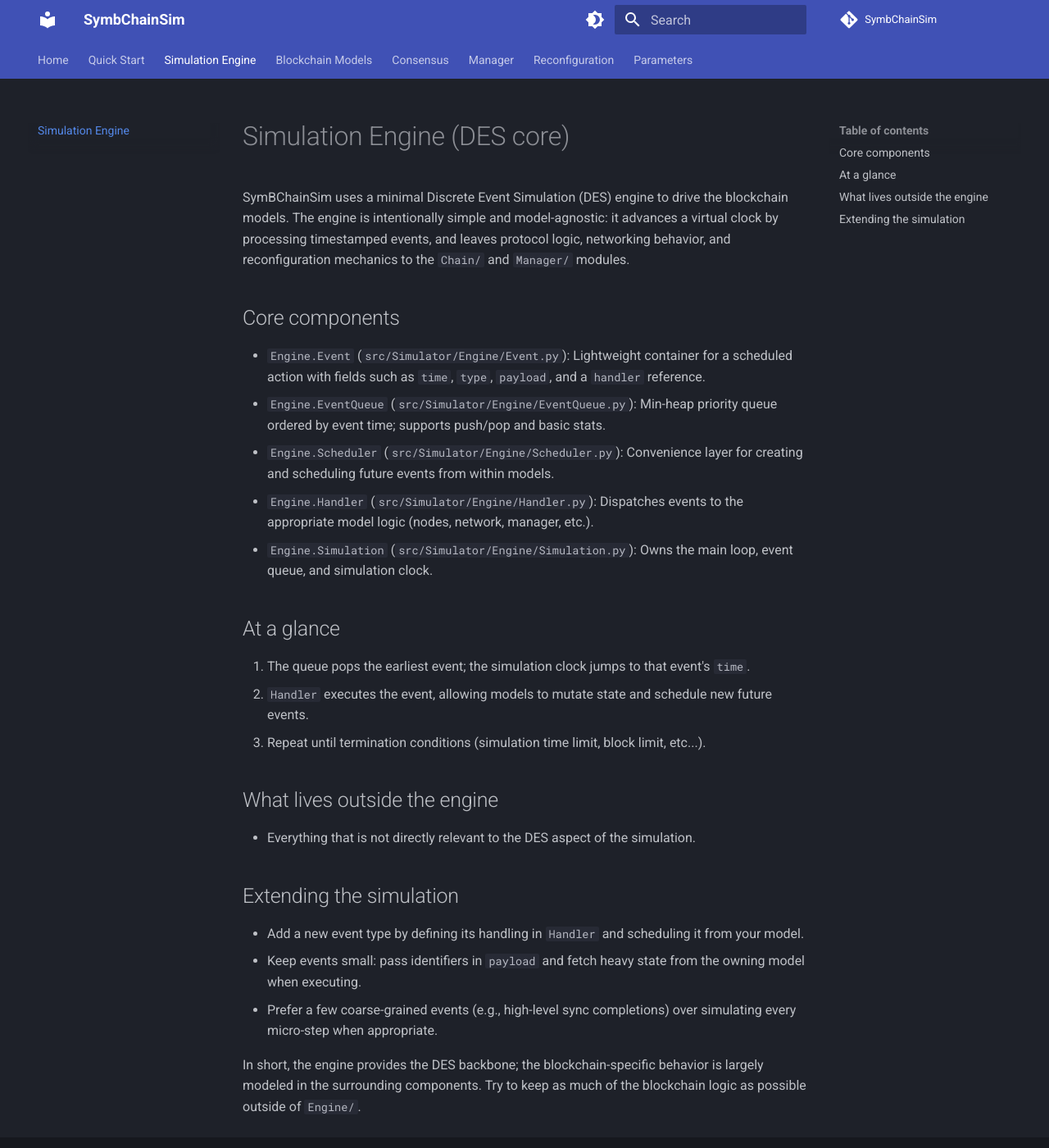
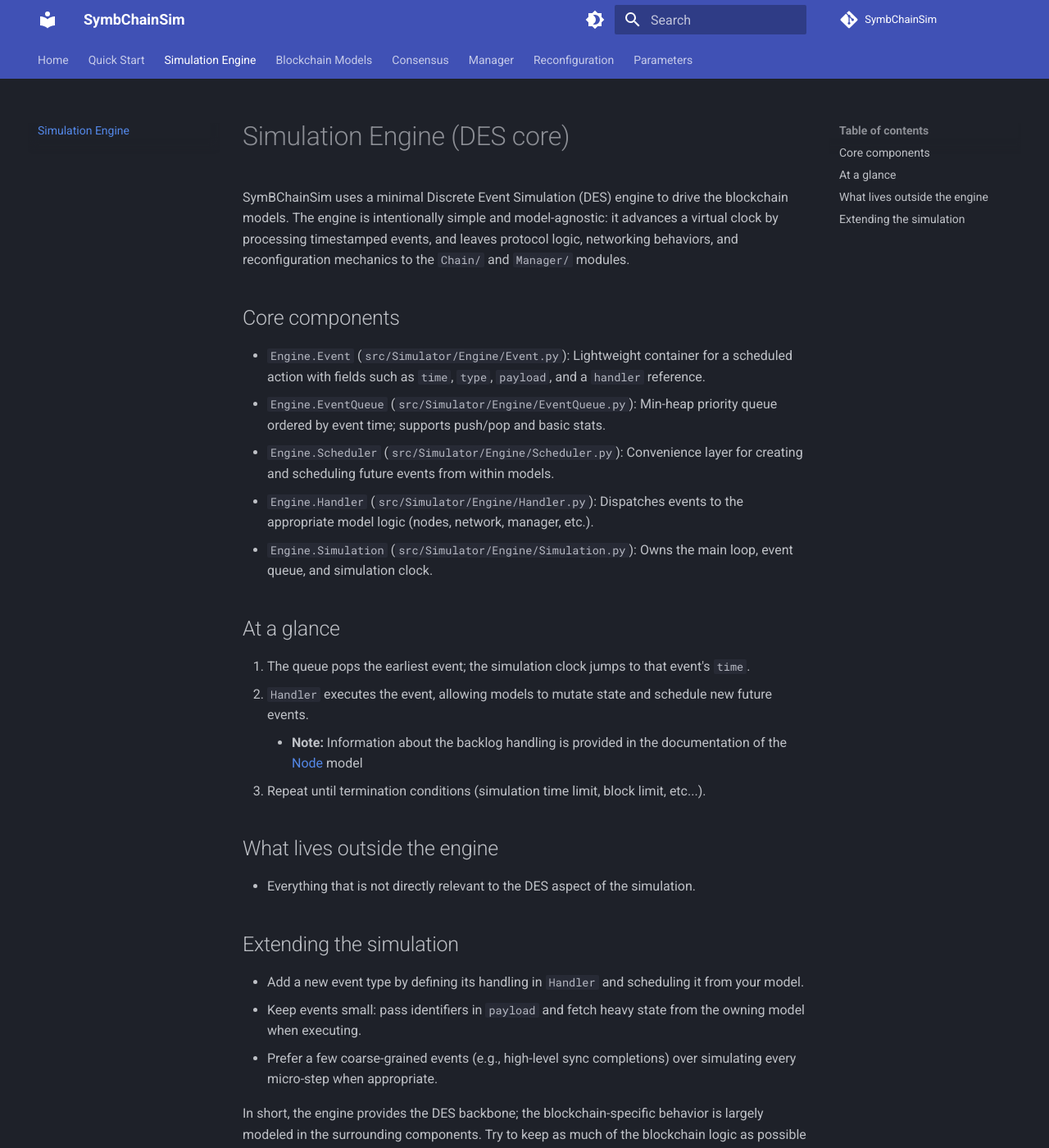
Before and after one commit to GiorgDiama/SymBChainSim, an MkDocs documentation site: the page built from docs/simulation_engine.md, in a window 1280 px wide and 1400 px high. Shown: the whole window at 82% size. Built offline with MkDocs 1.6.1 and Material for MkDocs 9.7.7, drawn with Linux system fonts in a browser that asks for light colours; comment, search, counter and statistics services are not loaded.

Commit message:
link to node for backlog info

```diff
--- a/docs/simulation_engine.md
+++ b/docs/simulation_engine.md
@@ -1,6 +1,6 @@
 # Simulation Engine (DES core)
 
-SymBChainSim uses a minimal Discrete Event Simulation (DES) engine to drive the blockchain models. The engine is intentionally simple and model-agnostic: it advances a virtual clock by processing timestamped events, and leaves protocol logic, networking behavior, and reconfiguration mechanics to the `Chain/` and `Manager/` modules.
+SymBChainSim uses a minimal Discrete Event Simulation (DES) engine to drive the blockchain models. The engine is intentionally simple and model-agnostic: it advances a virtual clock by processing timestamped events, and leaves protocol logic, networking behaviors, and reconfiguration mechanics to the `Chain/` and `Manager/` modules.
 
 ## Core components
 
@@ -12,9 +12,10 @@
 
 ## At a glance
 
-2. The queue pops the earliest event; the simulation clock jumps to that event's `time`.
-3. `Handler` executes the event, allowing models to mutate state and schedule new future events.
-4. Repeat until termination conditions (simulation time limit, block limit, etc...).
+1. The queue pops the earliest event; the simulation clock jumps to that event's `time`.
+2. `Handler` executes the event, allowing models to mutate state and schedule new future events.
+    - **Note:** Information about the backlog handling is provided in the documentation of the [Node](node.md) model
+3. Repeat until termination conditions (simulation time limit, block limit, etc...).
 
 ## What lives outside the engine
 - Everything that is not directly relevant to the DES aspect of the simulation.
```
